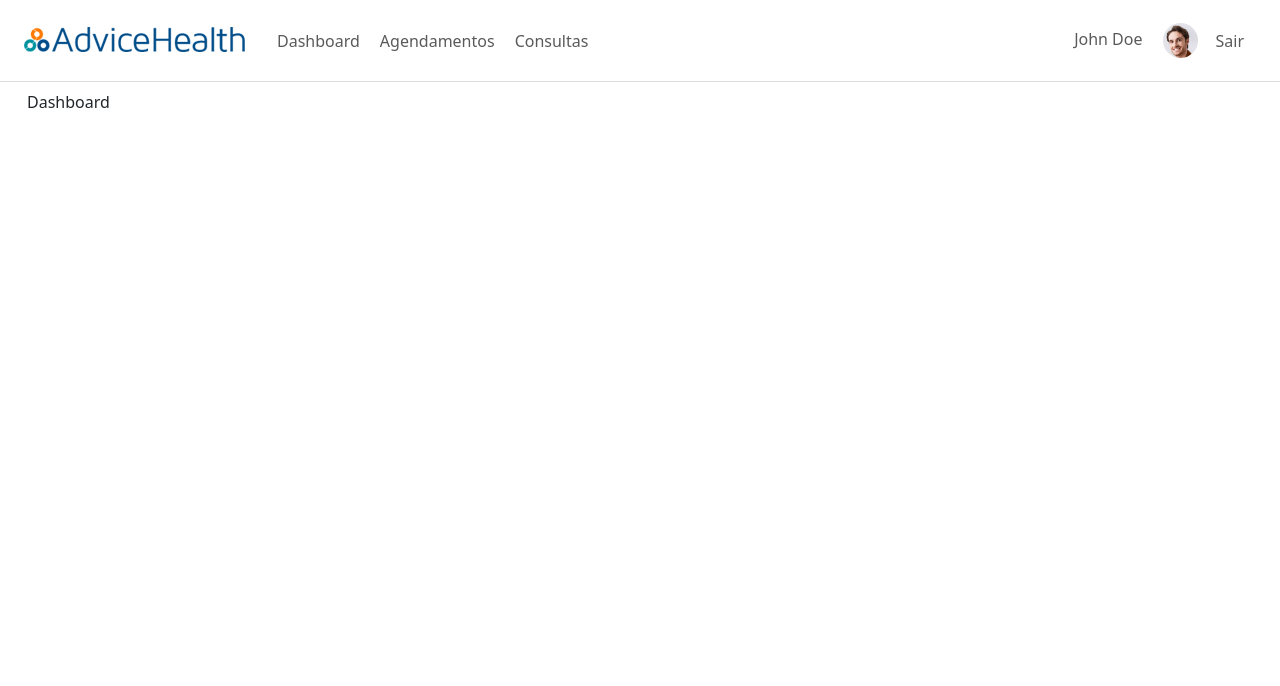
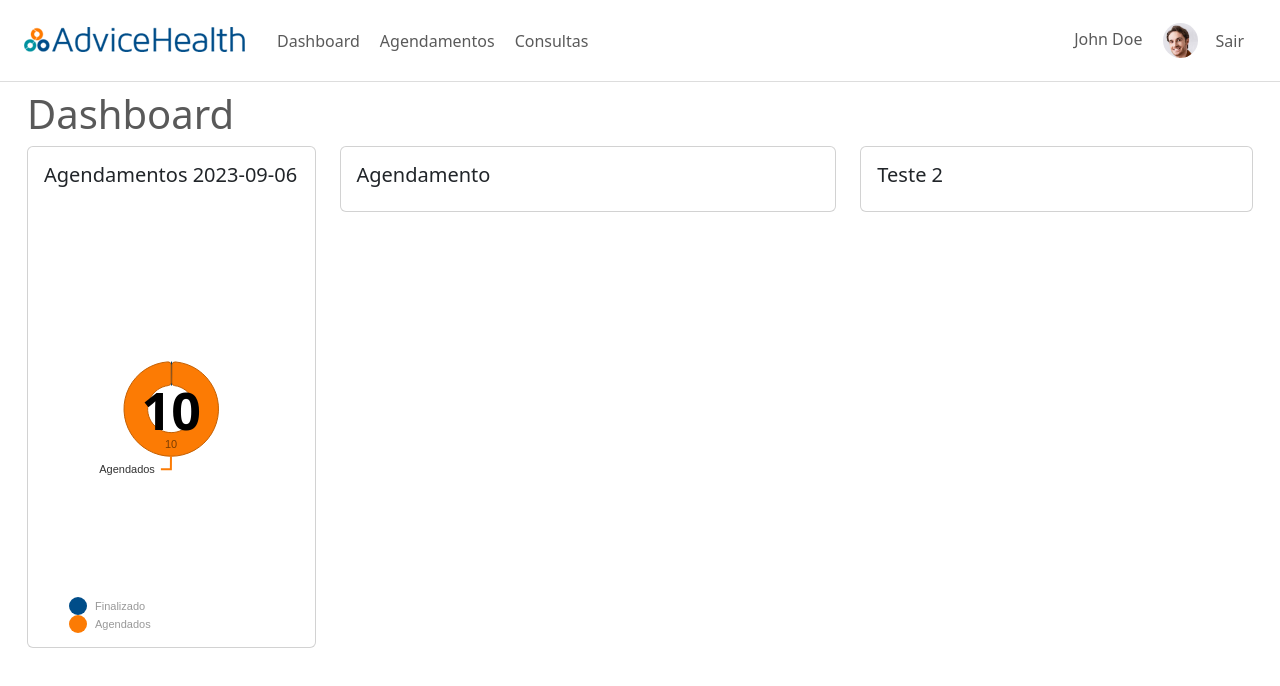
Before and after one commit to dhyoko/advice-health-demo, a React (Create React App) app: page / in a window 1280 px wide. Shown: the top 686 px of the page. Built offline with nearby package versions, Linux system fonts and the light colour scheme.

Commit message:
Add pie chart to dashboard

```diff
--- a/src/components/pieChart/index.js
+++ b/src/components/pieChart/index.js
@@ -2,8 +2,17 @@ import React from "react";
 import { ResponsivePie } from "@nivo/pie";
 import { COLORS } from "../../utils/consts";
 
+/*
+For this chart data parameter has to be an Array with the following object:
+  {
+    id: string | number,
+    label: string,
+    value: number
+  }
+*/
+
 const PieChart = (props) => {
-  const { data, total } = props;
+  const { data, total, customColors = false } = props;
 
   const CenteredMetric = ({ centerX, centerY }) => {
     if (!total) {
@@ -34,7 +43,7 @@ const PieChart = (props) => {
       padAngle={0.7}
       cornerRadius={3}
       activeOuterRadiusOffset={20}
-      colors={{ scheme: "blues" }}
+      colors={customColors ? { datum: "data.color" } : { scheme: "blues" }}
       borderWidth={1}
       borderColor={{ from: "color", modifiers: [["darker", 0.7]] }}
       arcLinkLabelsSkipAngle={10}
--- /dev/null
+++ b/src/pages/dashboard/components/appointmentsPieChart.js
@@ -0,0 +1,24 @@
+import React from "react";
+import { PieChart } from "../../../components";
+import { isSameDay, parseISO } from "date-fns";
+import { get, filter } from "lodash";
+import { mapAppointmentsData } from "../utils";
+
+const AppointmentPieChart = (props) => {
+  const appointments = get(props, "appointments", []);
+  const now = new Date();
+
+  const filteredAppointments = filter(appointments, (appointment) =>
+    isSameDay(parseISO(get(appointment, "appointmentDate")), now)
+  );
+
+  return (
+    <PieChart
+      data={mapAppointmentsData(filteredAppointments)}
+      total={get(filteredAppointments, "length")}
+      customColors
+    />
+  );
+};
+
+export default AppointmentPieChart;
--- a/src/pages/dashboard/index.js
+++ b/src/pages/dashboard/index.js
@@ -1,10 +1,60 @@
 import React from "react";
-import { Layout } from "../../components";
+import { Row, Col } from "react-bootstrap";
+import { formatISO } from "date-fns";
+import { Layout, InfoCard } from "../../components";
+import appointmentsMock from "../../mocks/appointment";
+import AppointmentPieChart from "./components/appointmentsPieChart";
+import { AppointmentCardWrapper } from "./style";
 
-const Dashboard = () => (
-  <Layout>
-    <span>Dashboard</span>
-  </Layout>
-);
+const Dashboard = () => {
+  const now = formatISO(new Date(), { representation: "date" });
+
+  return (
+    <Layout title="Dashboard">
+      <Row>
+        <Col
+          lg={{
+            span: 3,
+            order: 1,
+          }}
+          xs={{
+            span: 12,
+            order: 2,
+          }}
+        >
+          <AppointmentCardWrapper>
+            <InfoCard title={`Agendamentos ${now}`}>
+              <AppointmentPieChart appointments={appointmentsMock} />
+            </InfoCard>
+          </AppointmentCardWrapper>
+        </Col>
+        <Col
+          lg={{
+            span: 5,
+            order: 1,
+          }}
+          xs={{
+            span: 12,
+            order: 3,
+          }}
+        >
+          <InfoCard title="Agendamento"></InfoCard>
+        </Col>
+        <Col
+          lg={{
+            span: 4,
+            order: 2,
+          }}
+          xs={{
+            span: 12,
+            order: 1,
+          }}
+        >
+          <InfoCard title="Teste 2"></InfoCard>
+        </Col>
+      </Row>
+    </Layout>
+  );
+};
 
 export default Dashboard;
--- /dev/null
+++ b/src/pages/dashboard/style.js
@@ -0,0 +1,7 @@
+import styled from "styled-components";
+
+export const AppointmentCardWrapper = styled.div`
+  .card-body {
+    height: 500px;
+  }
+`;
--- /dev/null
+++ b/src/pages/dashboard/utils.js
@@ -0,0 +1,23 @@
+import { get, filter } from "lodash";
+import { COLORS } from "../../utils/consts";
+
+export const mapAppointmentsData = (appointments) => {
+  const completedAppointmentsCount = filter(appointments, (appointment) =>
+    get(appointment, "completed")
+  ).length;
+
+  return [
+    {
+      id: "Finalizado",
+      label: "Finalizado",
+      value: completedAppointmentsCount,
+      color: COLORS.NAVY,
+    },
+    {
+      id: "Agendados",
+      label: "Agendados",
+      value: get(appointments, "length", 0) - completedAppointmentsCount,
+      color: COLORS.DARK_ORANGE,
+    },
+  ];
+};
```
